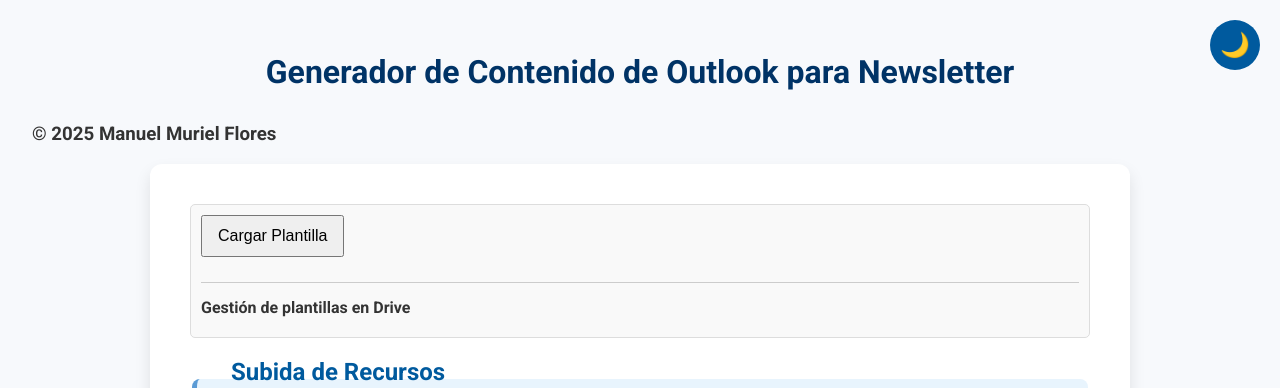
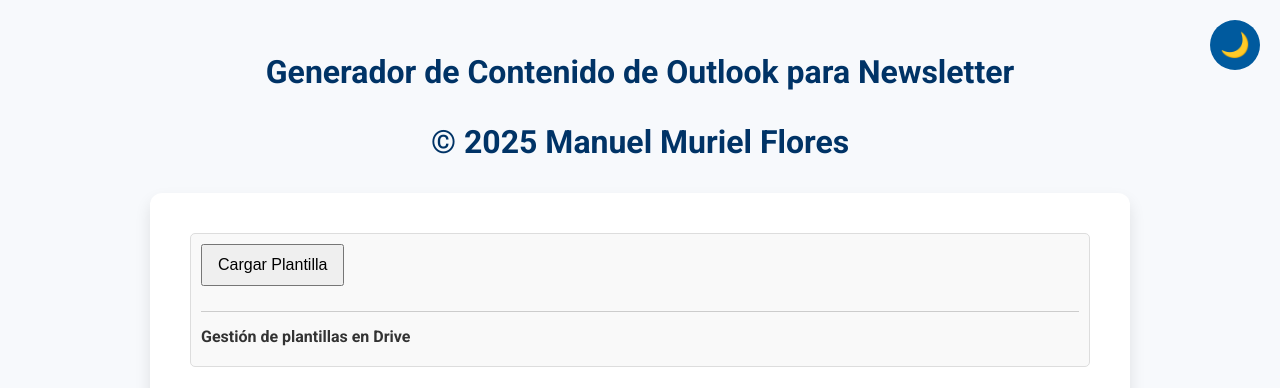
Before and after one commit to mamuflo/plantilla-newsletter, a Flask app: page / in a window 1280 px wide. Shown: the top 388 px of the page. Run offline with Flask 3, Linux system fonts and the light colour scheme; some libraries are stand-ins or nearby versions.

Commit message:
Fallo secciones nuevas 10

```diff
--- a/templates/index.html
+++ b/templates/index.html
@@ -381,7 +381,7 @@
     <button id="theme-toggle" class="theme-toggle">🌙</button>
 
     <h1>Generador de Contenido de Outlook para Newsletter</h1>
-    <h3 style="text_align: center; margin-top: 1em; margin-bottom: 1em;">&copy 2025 Manuel Muriel Flores</h3>
+    <h1>&copy 2025 Manuel Muriel Flores</h1>
     <form action="{{ url_for('index') }}" method="post" style="position: relative;">
 
         {% if credentials_exist %}
@@ -586,6 +586,9 @@
                 .then(data => {
                     if (data && data.message) {
                         alert(data.message);
+                        if (data.success) {
+                            fetchTemplates(); // ¡CORREGIDO! Recargar la lista de plantillas.
+                        }
                     }
                 });
             }
```
